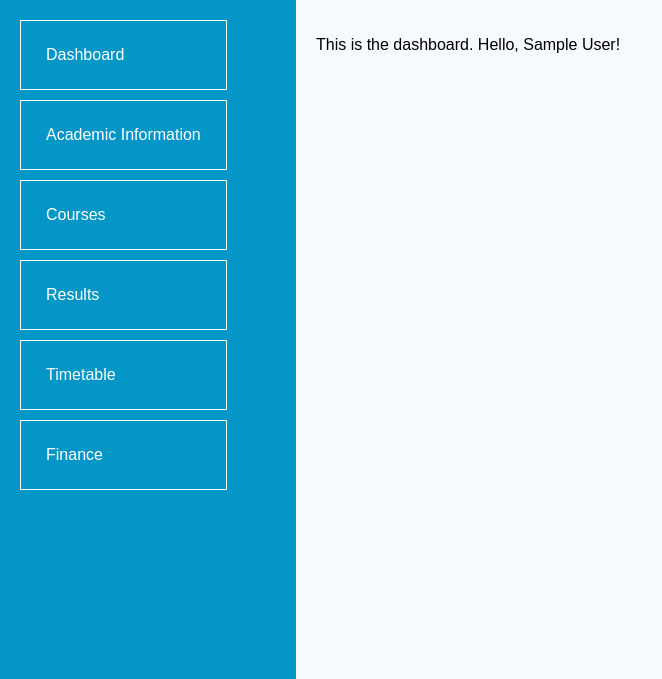
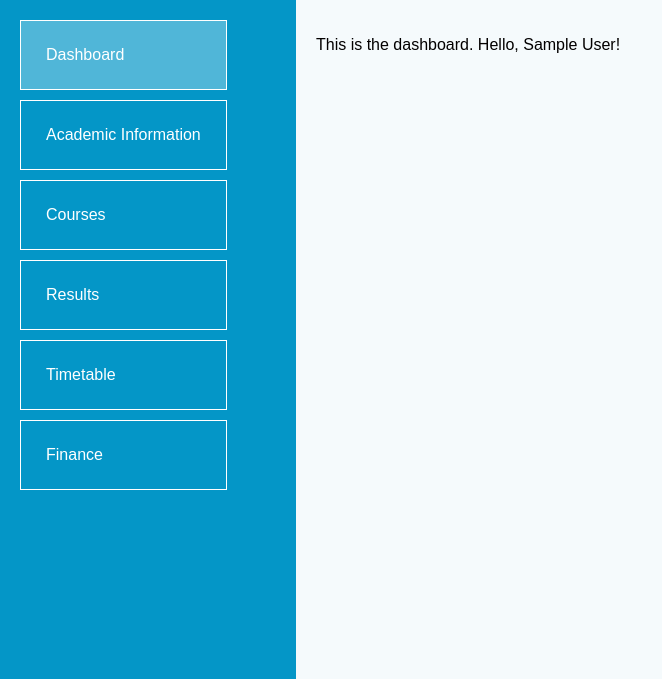
Before and after one commit to KevinNsimbe/moriah, a PHP site: page /student/dashboard.php in a window 1280 px wide, with the pointer over the restyled element. Shown: the part 100-779 px from the top of the page, without its empty margins (0-662 px from the left). Run offline with PHP 8.4, Linux system fonts and the light colour scheme; the visitor is signed in with stand-in values (Sample User, id 1).

Commit message:
added hover on nav menu

```diff
--- a/student/css/styles.css
+++ b/student/css/styles.css
@@ -58,6 +58,10 @@ nav ul li a {
     padding: 20px;
 }
 
+nav ul li:hover {
+    background-color: rgba(255, 255, 255, 0.3); /* Light background color on hover */
+}
+
 /* ... (other CSS code) ... */
 
 /* Hamburger menu icon styles */
```
